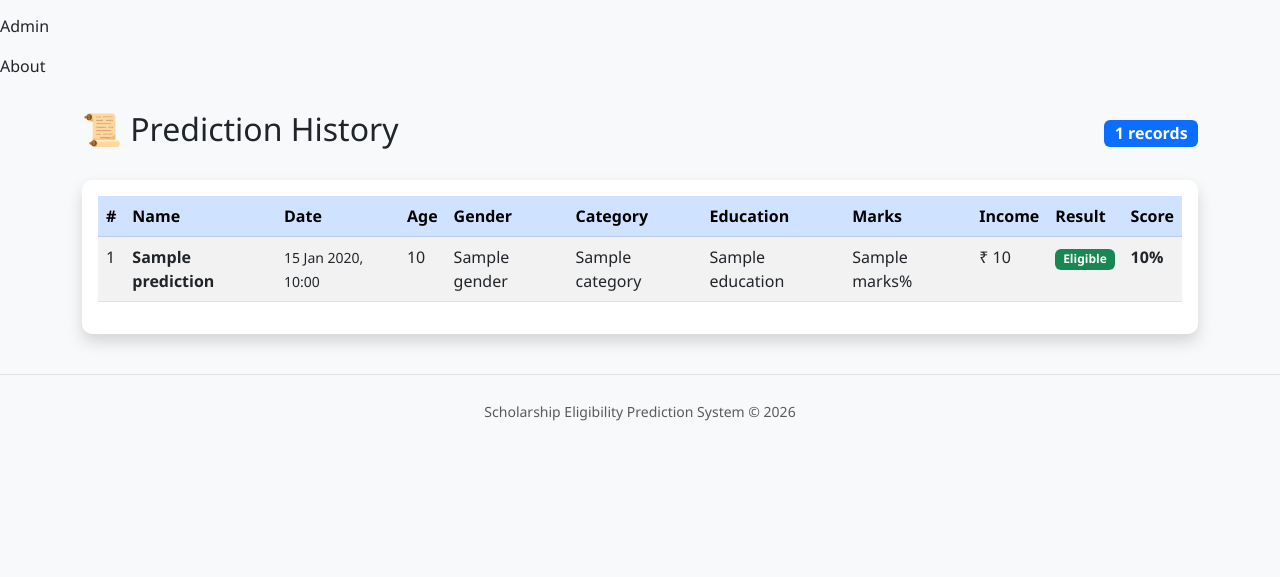
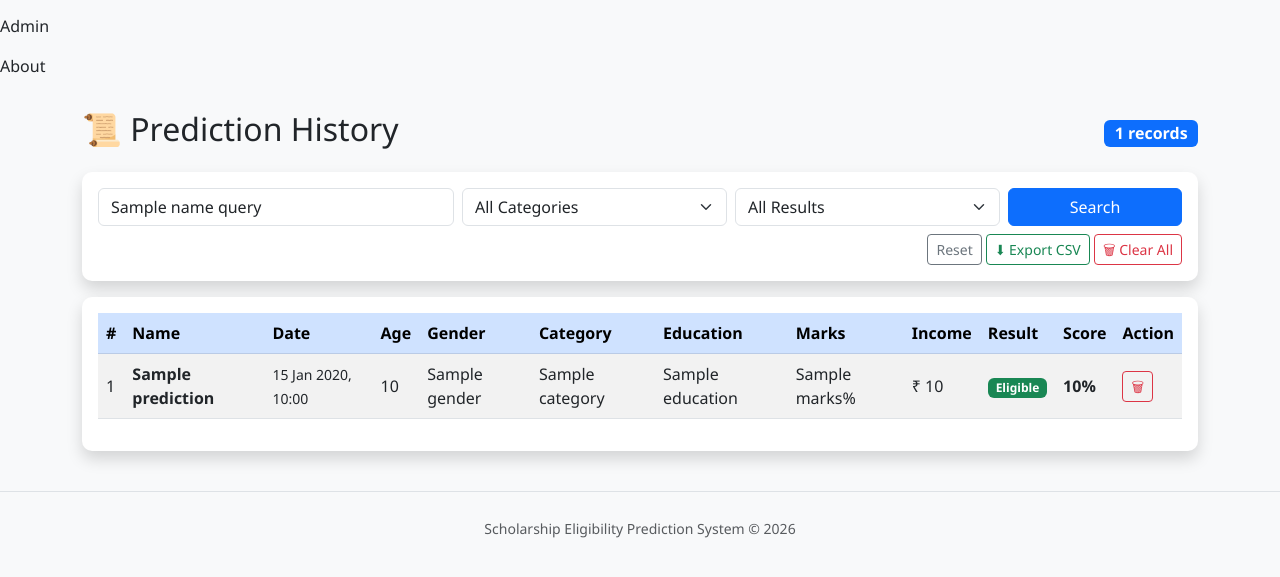
Before and after one commit to Prateek-14-VA/Scholarship-Eligibility-Prediction-System-, a Flask app: template templates/history.html in a window 1280 px wide. Shown: the part 154-731 px from the top of the page. Run offline with Flask 3, Linux system fonts and the light colour scheme; the template is opened without the code that fills it: most values are stand-ins (such as "Sample title", 1, 10 or a date in 2020); parts of the project's set-up code (start-up, migrations or seed data) failed here and were passed over.

Commit message:
Week 5 Day 3: History search, filter, delete, export + update-instead-of-insert

```diff
--- a/app.py
+++ b/app.py
@@ -5,7 +5,7 @@ Flask web application for Scholarship Eligibility Prediction System.
 import sys
 import json
 from pathlib import Path
-from flask import Flask, render_template, request
+from flask import Flask, render_template, request, redirect, url_for, Response
 
 # Add scripts folder to import path
 SCRIPTS_DIR = Path(__file__).parent / "scripts"
@@ -13,7 +13,10 @@ sys.path.insert(0, str(SCRIPTS_DIR))
 
 from predictor import predict_student
 from recommend import recommend_scholarships, total_award
-from db import save_prediction, get_all_predictions, get_stats
+from db import (
+    save_prediction, get_all_predictions, get_stats,
+    delete_prediction, clear_all_history, search_predictions
+)
 
 app = Flask(__name__)
 
@@ -103,10 +106,59 @@ def dashboard():
 
 @app.route("/history")
 def history():
-    """Show recent prediction history."""
-    predictions = get_all_predictions(limit=100)
-    return render_template("history.html", predictions=predictions)
+    """Show prediction history with optional search/filter."""
+    name_query = request.args.get("name", "").strip()
+    category = request.args.get("category", "").strip()
+    eligible = request.args.get("eligible", "").strip()
 
+    if name_query or category or eligible:
+        predictions = search_predictions(name_query, category, eligible)
+    else:
+        predictions = get_all_predictions(limit=200)
+
+    return render_template(
+        "history.html",
+        predictions=predictions,
+        name_query=name_query,
+        category_filter=category,
+        eligible_filter=eligible,
+    )
+
+
+@app.route("/delete/<int:prediction_id>", methods=["POST"])
+def delete_record(prediction_id):
+    """Delete a single prediction."""
+    delete_prediction(prediction_id)
+    return redirect(url_for("history"))
+
+
+@app.route("/clear_history", methods=["POST"])
+def clear_history():
+    """Delete all history."""
+    clear_all_history()
+    return redirect(url_for("history"))
+
+
+@app.route("/export_csv")
+def export_csv():
+    """Download history as CSV."""
+    predictions = get_all_predictions(limit=1000)
+
+    lines = ["Date,Name,Age,Gender,Category,Education,Marks,Attendance,Income,Eligible,Score"]
+    for p in predictions:
+        date_str = p["created_at"].strftime("%Y-%m-%d %H:%M") if p["created_at"] else ""
+        lines.append(
+            f'{date_str},{p["name"]},{p["age"]},{p["gender"]},{p["category"]},'
+            f'{p["education"]},{p["marks"]},{p["attendance"]},{p["income"]},'
+            f'{"Yes" if p["eligible"] else "No"},{p["score"]}'
+        )
+
+    csv_content = "\n".join(lines)
+    return Response(
+        csv_content,
+        mimetype="text/csv",
+        headers={"Content-Disposition": "attachment;filename=history.csv"}
+    )
 
 @app.route("/admin")
 def admin():
--- a/scripts/db.py
+++ b/scripts/db.py
@@ -22,31 +22,67 @@ def get_connection():
 
 def save_prediction(student, prediction, recommendations):
     """
-    Saves a student record + prediction + recommendations to the database.
-    Returns the new student_id, or None on failure.
+    If a student with the same name already exists, update their record.
+    Otherwise insert a new student. Old predictions are replaced.
     """
     try:
         conn = get_connection()
-        cursor = conn.cursor()
+        cursor = conn.cursor(dictionary=True)
 
-        # 1. Insert student
-        cursor.execute("""
-            INSERT INTO students
-                (name, age, gender, category, disability, education, marks, attendance, income)
-            VALUES (%s, %s, %s, %s, %s, %s, %s, %s, %s)
-        """, (
-            student["name"],
-            student["age"],
-            student["gender"],
-            student["category"],
-            student["disability"],
-            student["education"],
-            student["marks"],
-            student["attendance"],
-            student["income"],
-        ))
-        student_id = cursor.lastrowid
-        # 2. Insert prediction
+        # 1. Check if student already exists (by name)
+        cursor.execute(
+            "SELECT id FROM students WHERE name = %s LIMIT 1",
+            (student["name"],)
+        )
+        existing = cursor.fetchone()
+
+        if existing:
+            # --- UPDATE existing student ---
+            student_id = existing["id"]
+
+            cursor.execute("""
+                UPDATE students
+                SET age=%s, gender=%s, category=%s, disability=%s,
+                    education=%s, marks=%s, attendance=%s, income=%s
+                WHERE id=%s
+            """, (
+                student["age"],
+                student["gender"],
+                student["category"],
+                student["disability"],
+                student["education"],
+                student["marks"],
+                student["attendance"],
+                student["income"],
+                student_id,
+            ))
+
+            # Delete old predictions for this student
+            cursor.execute(
+                "DELETE FROM predictions WHERE student_id = %s",
+                (student_id,)
+            )
+
+        else:
+            # --- INSERT new student ---
+            cursor.execute("""
+                INSERT INTO students
+                    (name, age, gender, category, disability, education, marks, attendance, income)
+                VALUES (%s, %s, %s, %s, %s, %s, %s, %s, %s)
+            """, (
+                student["name"],
+                student["age"],
+                student["gender"],
+                student["category"],
+                student["disability"],
+                student["education"],
+                student["marks"],
+                student["attendance"],
+                student["income"],
+            ))
+            student_id = cursor.lastrowid
+
+        # 2. Insert new prediction
         cursor.execute("""
             INSERT INTO predictions (student_id, eligible, score)
             VALUES (%s, %s, %s)
@@ -80,11 +116,8 @@ def save_prediction(student, prediction, recommendations):
         print(f"Database error: {e}")
         return None
 
-
 def get_all_predictions(limit=50):
-    """
-    Returns recent predictions joined with student info.
-    """
+    """Return recent predictions joined with student info."""
     try:
         conn = get_connection()
         cursor = conn.cursor(dictionary=True)
@@ -141,3 +174,80 @@ def get_stats():
     except Error as e:
         print(f"Database error: {e}")
         return {"total": 0, "eligible": 0, "not_eligible": 0, "avg_score": 0}
+
+
+def delete_prediction(prediction_id):
+    """Delete a prediction and its recommendations (cascade)."""
+    try:
+        conn = get_connection()
+        cursor = conn.cursor()
+        cursor.execute("DELETE FROM predictions WHERE id = %s", (prediction_id,))
+        conn.commit()
+        cursor.close()
+        conn.close()
+        return True
+    except Error as e:
+        print(f"Database error: {e}")
+        return False
+
+
+def clear_all_history():
+    """Delete ALL students, predictions, and recommendations."""
+    try:
+        conn = get_connection()
+        cursor = conn.cursor()
+        cursor.execute("DELETE FROM recommendations")
+        cursor.execute("DELETE FROM predictions")
+        cursor.execute("DELETE FROM students")
+        conn.commit()
+        cursor.close()
+        conn.close()
+        return True
+    except Error as e:
+        print(f"Database error: {e}")
+        return False
+
+
+def search_predictions(name_query="", category="", eligible_filter=""):
+    """Search predictions with optional filters."""
+    try:
+        conn = get_connection()
+        cursor = conn.cursor(dictionary=True)
+
+        query = """
+            SELECT
+                p.id AS prediction_id,
+                s.id AS student_id,
+                s.name,
+                s.age, s.gender, s.category, s.education,
+                s.marks, s.attendance, s.income,
+                p.eligible, p.score, p.created_at
+            FROM predictions p
+            JOIN students s ON s.id = p.student_id
+            WHERE 1=1
+        """
+        params = []
+
+        if name_query:
+            query += " AND s.name LIKE %s"
+            params.append(f"%{name_query}%")
+
+        if category:
+            query += " AND s.category = %s"
+            params.append(category)
+
+        if eligible_filter in ("0", "1"):
+            query += " AND p.eligible = %s"
+            params.append(int(eligible_filter))
+
+        query += " ORDER BY p.created_at DESC LIMIT 200"
+
+        cursor.execute(query, params)
+        rows = cursor.fetchall()
+        cursor.close()
+        conn.close()
+        return rows
+
+    except Error as e:
+        print(f"Database error: {e}")
+        return []
--- a/templates/history.html
+++ b/templates/history.html
@@ -4,16 +4,61 @@
 
 {% block content %}
 
-<div class="d-flex justify-content-between align-items-center mb-4">
+<div class="d-flex justify-content-between align-items-center mb-3">
     <h2>📜 Prediction History</h2>
     <span class="badge bg-primary fs-6">{{ predictions|length }} records</span>
+</div>
+
+<!-- Search & Filter -->
+<div class="card shadow mb-3">
+    <div class="card-body">
+        <form method="GET" action="/history" class="row g-2">
+            <div class="col-md-4">
+                <input type="text" name="name" class="form-control"
+                       placeholder="Search by name..."
+                       value="{{ name_query }}">
+            </div>
+            <div class="col-md-3">
+                <select name="category" class="form-select">
+                    <option value="">All Categories</option>
+                    <option value="General" {% if category_filter == 'General' %}selected{% endif %}>General</option>
+                    <option value="OBC" {% if category_filter == 'OBC' %}selected{% endif %}>OBC</option>
+                    <option value="SC" {% if category_filter == 'SC' %}selected{% endif %}>SC</option>
+                    <option value="ST" {% if category_filter == 'ST' %}selected{% endif %}>ST</option>
+                    <option value="EWS" {% if category_filter == 'EWS' %}selected{% endif %}>EWS</option>
+                    <option value="Minority" {% if category_filter == 'Minority' %}selected{% endif %}>Minority</option>
+                </select>
+            </div>
+            <div class="col-md-3">
+                <select name="eligible" class="form-select">
+                    <option value="">All Results</option>
+                    <option value="1" {% if eligible_filter == '1' %}selected{% endif %}>Eligible</option>
+                    <option value="0" {% if eligible_filter == '0' %}selected{% endif %}>Not Eligible</option>
+                </select>
+            </div>
+            <div class="col-md-2">
+                <button type="submit" class="btn btn-primary w-100">Search</button>
+            </div>
+        </form>
+
+        <div class="mt-2 text-end">
+            <a href="/history" class="btn btn-sm btn-outline-secondary">Reset</a>
+            <a href="/export_csv" class="btn btn-sm btn-outline-success">⬇ Export CSV</a>
+            <form action="/clear_history" method="POST" class="d-inline"
+                  onsubmit="return confirm('Delete ALL history? This cannot be undone.');">
+                <button type="submit" class="btn btn-sm btn-outline-danger">
+                    🗑 Clear All
+                </button>
+            </form>
+        </div>
+    </div>
 </div>
 
 {% if predictions %}
 <div class="card shadow">
     <div class="card-body">
         <div class="table-responsive">
-            <table class="table table-hover table-striped">
+            <table class="table table-hover table-striped align-middle">
                 <thead class="table-primary">
                     <tr>
                         <th>#</th>
@@ -27,6 +72,7 @@
                         <th>Income</th>
                         <th>Result</th>
                         <th>Score</th>
+                        <th>Action</th>
                     </tr>
                 </thead>
                 <tbody>
@@ -49,6 +95,15 @@
                             {% endif %}
                         </td>
                         <td><strong>{{ p.score }}%</strong></td>
+                        <td>
+                            <form action="/delete/{{ p.prediction_id }}" method="POST"
+                                  onsubmit="return confirm('Delete this record?');"
+                                  class="d-inline">
+                                <button type="submit" class="btn btn-sm btn-outline-danger">
+                                    🗑
+                                </button>
+                            </form>
+                        </td>
                     </tr>
                     {% endfor %}
                 </tbody>
@@ -56,7 +111,6 @@
         </div>
     </div>
 </div>
-
 {% else %}
 <div class="alert alert-info text-center">
     <h4>No predictions yet</h4>
```
